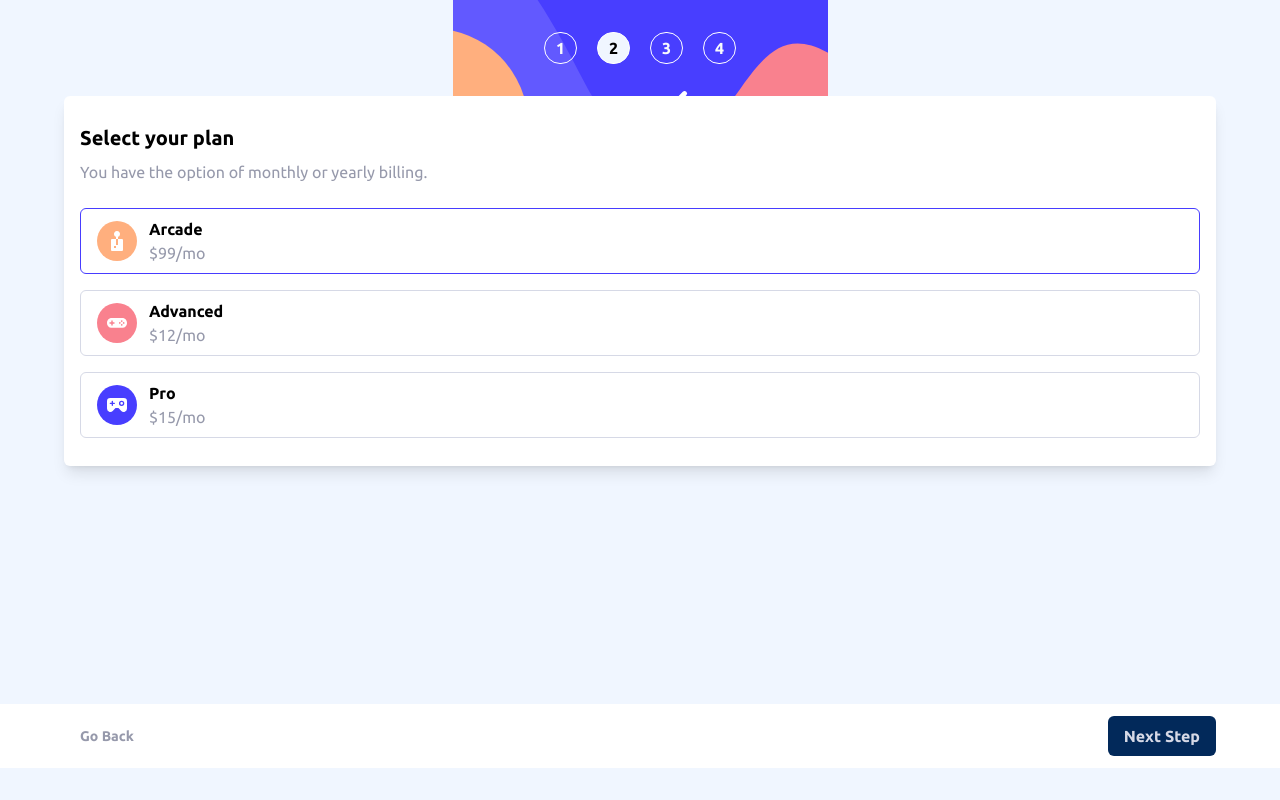
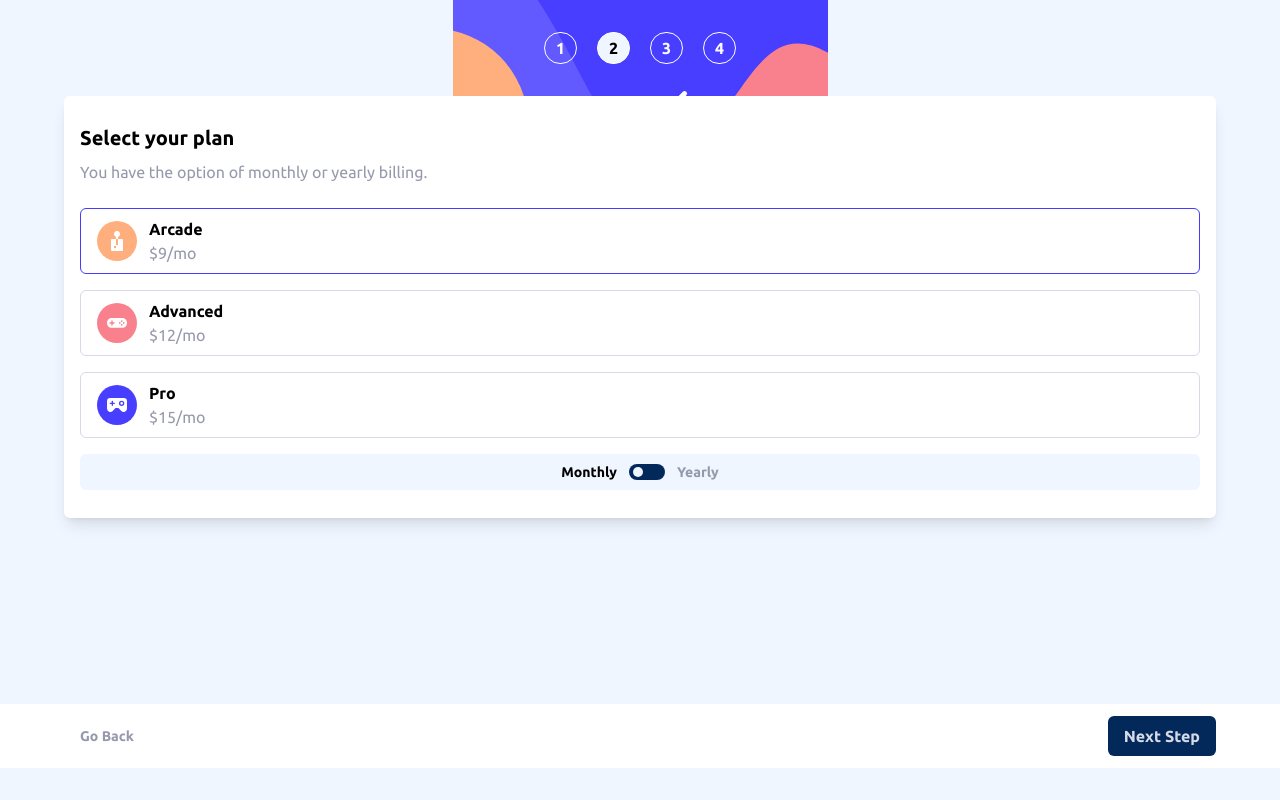
Before and after one commit to Robertron624/multi-step-form, a React (Vite) app: page /second in a window 1280 px wide. Built offline with nearby package versions, Linux system fonts and the light colour scheme.

Commit message:
period switcher

```diff
--- a/src/constants.ts
+++ b/src/constants.ts
@@ -18,9 +18,10 @@ export const PLANS = [
         id: "arcade",
         name: "Arcade",
         price: {
-            monthly: 99,
-            yearly: 490,
+            monthly: 9,
+            yearly: 90,
         },
+        yearlyDiscount: "2 months free",
         iconUrl: "/icon-arcade.svg"
     },
     {
@@ -28,8 +29,9 @@ export const PLANS = [
         name: "Advanced",
         price: {
             monthly: 12,
-            yearly: 990,
+            yearly: 120,
         },
+        yearlyDiscount: "2 months free",
         iconUrl: "/icon-advanced.svg"
     },
     {
@@ -37,8 +39,9 @@ export const PLANS = [
         name: "Pro",
         price: {
             monthly: 15,
-            yearly: 222,
+            yearly: 150,
         },
+        yearlyDiscount: "2 months free",
         iconUrl: "/icon-pro.svg"
     },
 ];
--- a/src/steps/SecondStep.tsx
+++ b/src/steps/SecondStep.tsx
@@ -8,7 +8,13 @@ import { useState } from "react";
 const SecondStep = () => {
     const [state, setState] = useAppState();
 
-    const [selectedPlan, setSelectedPlan] = useState<string>("arcade");
+    const [selectedPlan, setSelectedPlan] = useState<
+        "arcade" | "advanced" | "pro"
+    >("arcade");
+
+    const [selectedPeriod, setSelectedPeriod] = useState<"yearly" | "monthly">(
+        "monthly"
+    );
 
     const { handleSubmit, register } = useForm({
         defaultValues: state,
@@ -34,14 +40,32 @@ const SecondStep = () => {
         e: React.MouseEvent<HTMLDivElement, MouseEvent>
     ) => {
         const planId = e.currentTarget.id;
-        setSelectedPlan(planId);
+        setSelectedPlan(planId as "arcade" | "advanced" | "pro");
+    };
+
+    const handlePeriodChange = (
+        e: React.MouseEvent<HTMLDivElement, MouseEvent>
+    ) => {
+        const period = e.currentTarget.id;
+
+        // Check if function is called from the switcher
+        if (period === "switcher") {
+            if (selectedPeriod === "monthly") {
+                setSelectedPeriod("yearly");
+            } else {
+                setSelectedPeriod("monthly");
+            }
+            return;
+        }
+
+        setSelectedPeriod(period as "yearly" | "monthly");
     };
 
     return (
         <div className="">
             <form onSubmit={handleSubmit(saveData)} action="" method="POST">
                 <fieldset className="flex flex-col justify-between h-[84vh]">
-                    <div className="w-[90%] shadow-lg mx-auto bg-white rounded-md px-4 py-7 text-left">
+                    <div className="w-[90%] mb-6 shadow-lg mx-auto bg-white rounded-md px-4 py-7 text-left">
                         <legend className="font-bold text-xl mb-2">
                             Select your plan
                         </legend>
@@ -50,7 +74,13 @@ const SecondStep = () => {
                         </p>
                         <div className="flex flex-col gap-4">
                             {PLANS.map((plan) => {
-                                const { id, name, price, iconUrl } = plan;
+                                const {
+                                    id,
+                                    name,
+                                    price,
+                                    iconUrl,
+                                    yearlyDiscount,
+                                } = plan;
 
                                 return (
                                     <div
@@ -61,7 +91,7 @@ const SecondStep = () => {
                                             id === selectedPlan
                                                 ? "border-purplish-blue "
                                                 : "border-light-gray"
-                                        } rounded-md`}
+                                        } rounded-md items-center`}
                                     >
                                         <img src={iconUrl} alt={`${id} icon`} />
                                         <div>
@@ -70,13 +100,44 @@ const SecondStep = () => {
                                                     {name}
                                                 </label>{" "}
                                                 <span className="text-cool-gray">
-                                                    ${price.monthly}/mo
+                                                    {`${
+                                                        selectedPeriod ===
+                                                        "monthly"
+                                                            ? `$${price.monthly}/mo`
+                                                            : `$${price.yearly}/yr`
+                                                    }`}
                                                 </span>
+                                                {selectedPeriod == "yearly" ? (
+                                                    <span className="text-marine-blue font-semibold text-xs">
+                                                        {yearlyDiscount}
+                                                    </span>
+                                                ) : null}
                                             </p>
                                         </div>
                                     </div>
                                 );
                             })}
+                        </div>
+                        <div className="period-switcher bg-magnolia rounded-md mt-4 py-2 px-4 flex justify-center gap-3 items-center">
+                            <div
+                                id="monthly"
+                                onClick={handlePeriodChange}
+                                className={` font-bold text-sm text-marine-blue"`}
+                            >
+                                Monthly
+                            </div>
+                            <div
+                                className={`bg-marine-blue w-9 h-4 px-1 rounded-lg relative flex items-center ${selectedPeriod == "yearly" ? "justify-end" : "" }`}
+                            >
+                                <span onClick={handlePeriodChange} id="switcher" className={`w-[.65rem] h-[.65rem] inline bg-magnolia rounded-full transition-all duration-200 `}></span>
+                            </div>
+                            <div
+                                id="yearly"
+                                onClick={handlePeriodChange}
+                                className={` font-bold text-sm text-cool-gray`}
+                            >
+                                Yearly
+                            </div>
                         </div>
                     </div>
                     <Footer />
```
